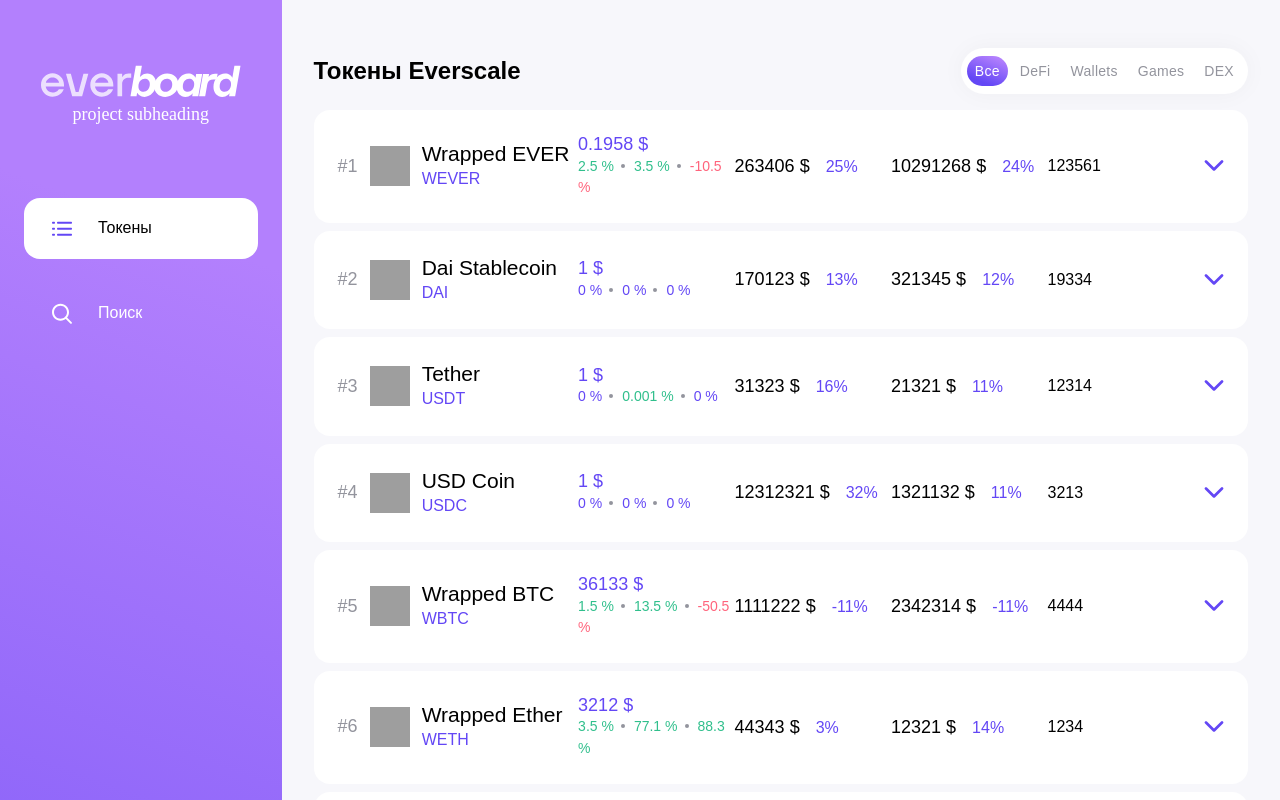
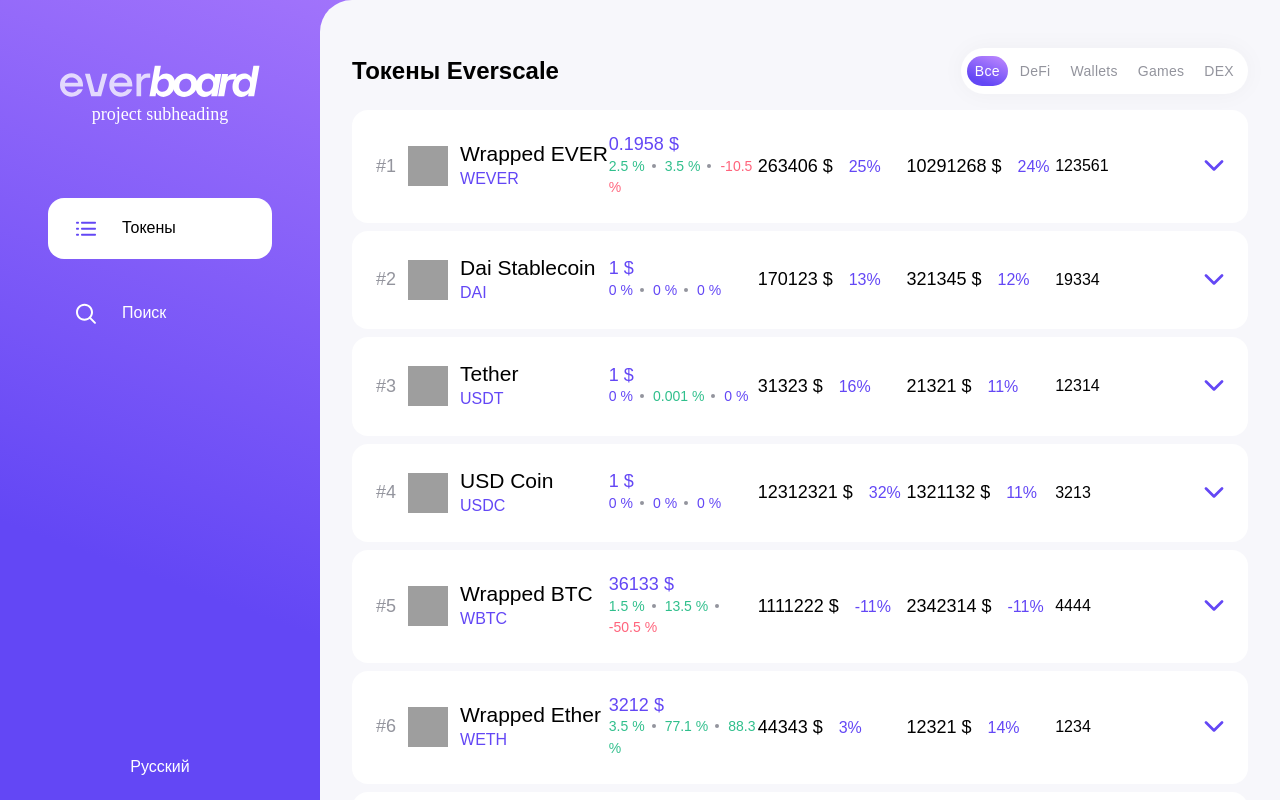
Before and after one commit to iamkirabond/frontend-vacancy-task, a React (Create React App) app: page / in a window 1280 px wide. Shown: the top 800 px of the page. Built offline with nearby package versions, Linux system fonts and the light colour scheme; grey boxes are pictures that could not be loaded.

Commit message:
menu update

```diff
--- a/src/App.css
+++ b/src/App.css
@@ -15,18 +15,41 @@
 }
 
 .menu {
-  padding: 24px;
-  width: 320px;
+  position: fixed;
+  width: 100%;
+  left: 0;
+  top: 0;
+  height: 100vh;
   background: linear-gradient(200deg, #B380FD 12%, #6347F5 78%);
+  z-index: 1;
+}
+
+.menu-wrapper {
+  padding: 64px 48px 24px;
+  display: flex;
+  flex-direction: column;
+  align-items: stretch;
+  width: 224px;
+  height: -webkit-fill-available;
 }
 
 .menu-items {
   margin-top: 48px;
 }
 
+.menu-lang {
+  color: #ffffff;
+  text-align: center;
+  margin-top: auto;
+}
+
 .tokens-layout, .search-layout {
   width: 100%;
   padding: 32px;
+  margin-left: 320px;
+  border-radius: 32px 0 0 0;
+  z-index: 5;
+  background: #F7F7FB;
 }
 
 .token, .search {
--- a/src/components/Logo/Logo.css
+++ b/src/components/Logo/Logo.css
@@ -1,11 +1,10 @@
 .logo{
     width: 200px;
-    margin: 0 auto;
-    margin-top: 40px;
     padding-bottom: 24px;
     display: flex;
     flex-direction: column;
     align-items: center;
+    align-self: center;
 }
 .logo-subheading{
     font-family: 'Montserrat';
--- a/src/components/Menu/Menu.tsx
+++ b/src/components/Menu/Menu.tsx
@@ -8,6 +8,7 @@
 
   return (
     <div className="menu">
+      <div className="menu-wrapper">
         <Logo />
         <div className="menu-items">
           {menu.map((item, index) => {
@@ -15,6 +16,8 @@
             return <MenuItem {...newItem} />
           })}
         </div>
+        <span className="menu-lang">Русский</span>
+      </div>
     </div>
   )
 }
--- a/src/components/Token/Token.tsx
+++ b/src/components/Token/Token.tsx
@@ -4,14 +4,14 @@
 import './Token.css'
 
 export function Token() {
-    const [customFilter, setCustomFilter] = useState('')
+    const [customFilter, setCustomFilter] = useState('all')
 
     function updateFilter(customFilter:string, event: any){
         event?.preventDefault()
         setCustomFilter(customFilter)
     }
 
-    const tokenList = customFilter.length > 0 ? tokens.map(item => {
+    const tokenList = customFilter !== 'all' ? tokens.map(item => {
         if (item.categories.includes(customFilter)){
             return <TokenItem {...item}/>
         }
@@ -25,7 +25,7 @@
             <div className="tokens-bar">
                 <h2 className="token-title">Токены Everscale</h2>
                 <ul className="token-menu">
-                    <li className={customFilter === '' ? 'active' : ''} onClick={(e) => updateFilter('', e)}>Все</li>
+                    <li className={customFilter === 'all' ? 'active' : ''} onClick={(e) => updateFilter('all', e)}>Все</li>
                     <li className={customFilter === 'defi' ? 'active' : ''} onClick={(e) => updateFilter('defi', e)}>DeFi</li>
                     <li className={customFilter === 'wallets' ? 'active' : ''} onClick={(e) => updateFilter('wallets', e)}>Wallets</li>
                     <li className={customFilter === 'games' ? 'active' : ''} onClick={(e) => updateFilter('games', e)}>Games</li>
```
Lines whose indentation alone changed are shown as unchanged.
